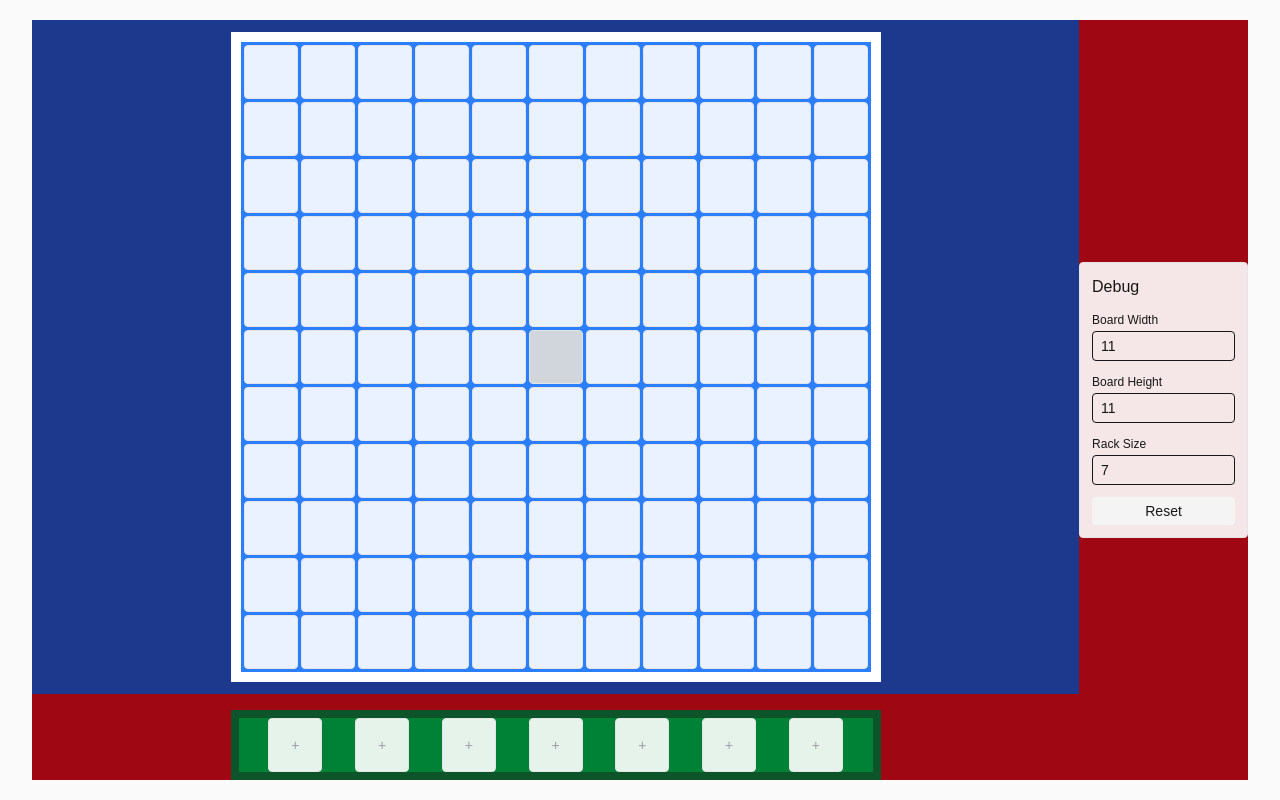
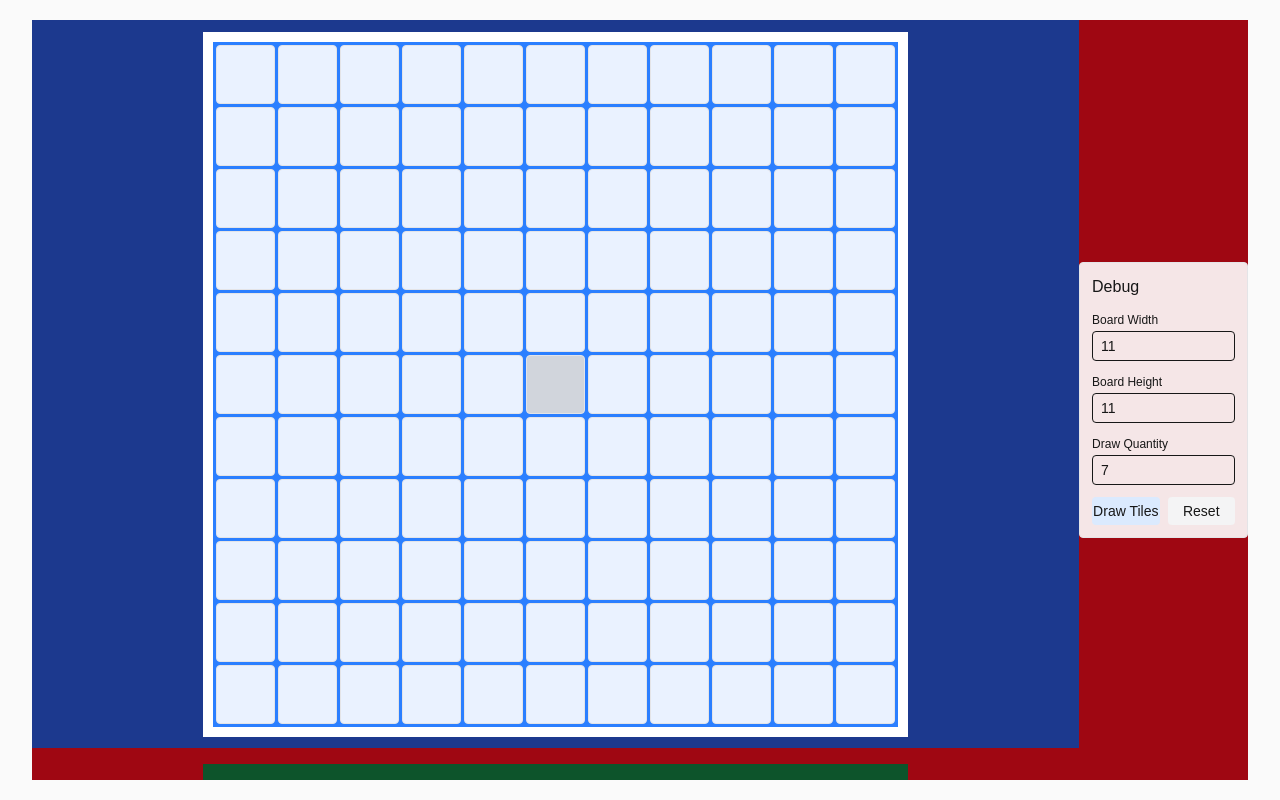
Before and after one commit to atyrode/pad, a Next.js app: page / in a window 1280 px wide. Built offline with nearby package versions, Linux system fonts and the light colour scheme.

Commit message:
feat: update Debug component to manage draw quantity and dispatch tile drawing action, removing rack size functionality

```diff
--- a/src/components/Debug.tsx
+++ b/src/components/Debug.tsx
@@ -1,8 +1,10 @@
 "use client";
 import { useGame } from "../game/store";
+import { useState } from "react";
 
 export default function Debug() {
   const { state, dispatch } = useGame();
+  const [drawQuantity, setDrawQuantity] = useState(7);
 
   const setDims = (w: number, h: number) => {
     // Force odd numbers by rounding to nearest odd
@@ -34,10 +36,6 @@ export default function Debug() {
     dispatch({ type: "SET_BOARD_DIMS", width, height });
   };
 
-  const setRack = (size: number) => {
-    const s = Math.max(0, Math.min(50, Math.floor(size || 0)));
-    dispatch({ type: "SET_RACK_SIZE", size: s });
-  };
 
   return (
     <div className="w-48 p-3 bg-white/90 dark:bg-zinc-900 border border-zinc-200 dark:border-zinc-700 rounded-sm">
@@ -63,17 +61,23 @@ export default function Debug() {
         max={50}
       />
 
-      <label className="text-xs">Rack Size</label>
+      <label className="text-xs">Draw Quantity</label>
       <input
         type="number"
-        value={state.rack.length}
-        onChange={(e) => setRack(Number(e.target.value))}
+        value={drawQuantity}
+        onChange={(e) => setDrawQuantity(Number(e.target.value))}
         className="w-full mb-3 px-2 py-1 text-sm rounded border"
-        min={0}
-        max={50}
+        min={1}
+        max={10}
       />
 
       <div className="flex gap-2">
+        <button
+          onClick={() => dispatch({ type: "DRAW_TILES", quantity: drawQuantity })}
+          className="flex-1 py-1 text-sm bg-blue-100 dark:bg-blue-800 rounded"
+        >
+          Draw Tiles
+        </button>
         <button
           onClick={() => dispatch({ type: "RESET" })}
           className="flex-1 py-1 text-sm bg-zinc-100 dark:bg-zinc-800 rounded"
--- a/src/constants/rack.ts
+++ b/src/constants/rack.ts
@@ -12,8 +12,6 @@ export const RACK_CONSTANTS = {
   // Rack container margin (in pixels)
   RACK_MARGIN: 0,
 
-  // Default rack size
-  DEFAULT_SIZE: 7,
 } as const;
 
 /**
--- a/src/game/store.tsx
+++ b/src/game/store.tsx
@@ -25,7 +25,7 @@ type Action =
   | { type: "INIT"; payload?: Partial<GameState> }
   | { type: "RESET" }
   | { type: "SET_BOARD_DIMS"; width: number; height: number }
-  | { type: "SET_RACK_SIZE"; size: number };
+  | { type: "DRAW_TILES"; quantity: number };
 
 
 function makeBoard(
@@ -45,7 +45,7 @@ const initialState: GameState = {
   boardWidth: BOARD_CONSTANTS.DEFAULT_WIDTH,
   boardHeight: BOARD_CONSTANTS.DEFAULT_HEIGHT,
   board: makeBoard(BOARD_CONSTANTS.DEFAULT_WIDTH, BOARD_CONSTANTS.DEFAULT_HEIGHT),
-  rack: Array.from({ length: RACK_CONSTANTS.DEFAULT_SIZE }).map(() => null),
+  rack: [],
 };
 
 function reducer(state: GameState, action: Action): GameState {
@@ -60,13 +60,14 @@ function reducer(state: GameState, action: Action): GameState {
       const board = makeBoard(width, height, state.board);
       return { ...state, boardWidth: width, boardHeight: height, board };
     }
-    case "SET_RACK_SIZE": {
-      const size = Math.max(0, action.size | 0);
-      const old = state.rack;
-      const rack = Array.from({ length: size }).map((_, i) =>
-        i < old.length ? old[i] : null
-      );
-      return { ...state, rack };
+    case "DRAW_TILES": {
+      const quantity = Math.max(1, Math.min(10, action.quantity));
+      const newTiles: TileModel[] = Array.from({ length: quantity }, () => ({
+        id: crypto.randomUUID(),
+        letter: 'A',
+        score: 1
+      }));
+      return { ...state, rack: [...state.rack, ...newTiles] };
     }
     case "RESET":
       return initialState;
```
